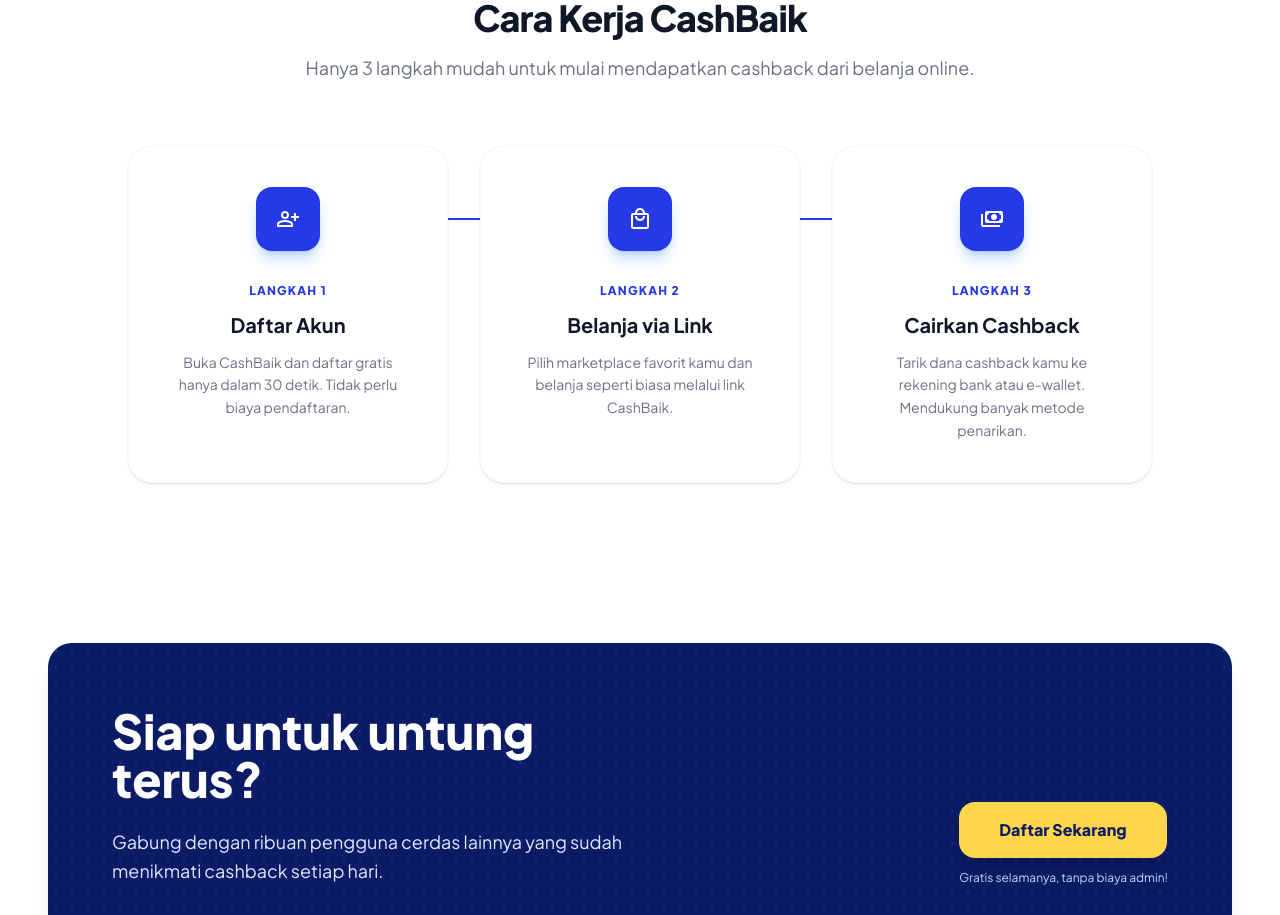
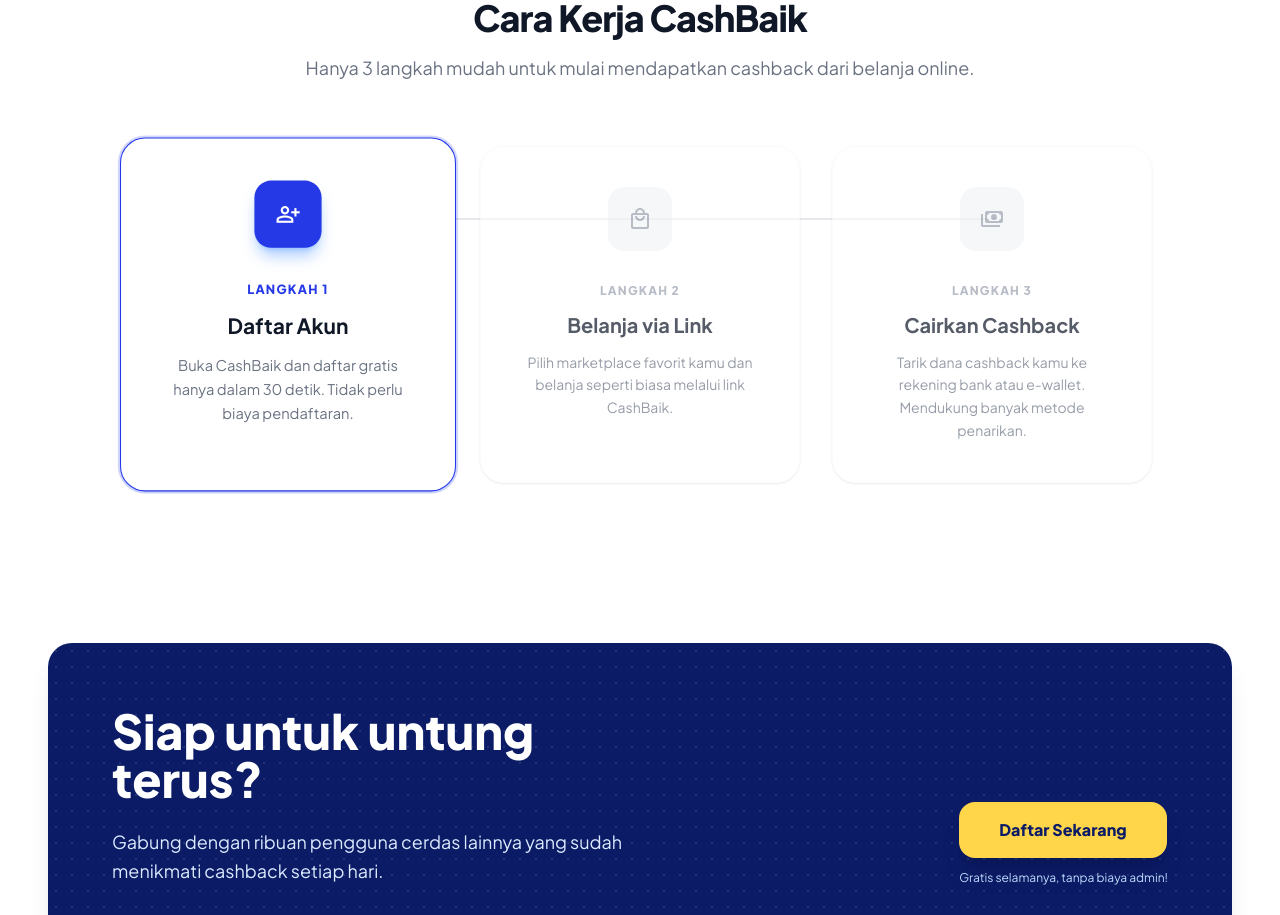
Before and after one commit to rosalindahayin58-source/CashBaik.com, a Vue app: page / in a window 1280 px wide. Shown: the part 1380-2295 px from the top of the page. Built offline with nearby package versions, Linux system fonts and the light colour scheme.

Commit message:
Update semua perubahan

```diff
--- a/src/components/HowItWorks.vue
+++ b/src/components/HowItWorks.vue
@@ -7,7 +7,7 @@
     <div class="max-w-7xl mx-auto px-6 md:px-12 relative">
       <!-- Section Header -->
       <div class="text-center max-w-2xl mx-auto mb-16">
-        <div class="inline-block bg-[#eef0ff] text-[#2539e6] text-xs font-bold px-4 py-1.5 rounded-full mb-6">
+        <div class="inline-block bg-[#eef0ff] text-[#2539e6] text-xs font-bold px-4 py-1.5 rounded-full mb-6 cursor-pointer hover:bg-blue-100 transition-colors" @click="activeStep = 1">
           Mudah & Cepat
         </div>
         <h2 class="text-3xl md:text-4xl font-extrabold text-gray-900 mb-4 tracking-tight">Cara Kerja CashBaik</h2>
@@ -16,58 +16,54 @@
         </p>
       </div>
 
-      <!-- Steps Flow -->
+      <!-- Steps Flow (Interactive Stepper) -->
       <div class="relative max-w-5xl mx-auto">
-        <!-- Connecting Line (Desktop) -->
-        <div class="hidden md:block absolute top-[4.5rem] left-[15%] right-[15%] h-[2px] bg-[#2539e6] z-0"></div>
+        <!-- Connecting Line Background (Desktop) -->
+        <div class="hidden md:block absolute top-[4.5rem] left-[15%] right-[15%] h-[2px] bg-gray-200 z-0"></div>
+        <!-- Connecting Line Progress (Desktop) -->
+        <div
+          class="hidden md:block absolute top-[4.5rem] left-[15%] h-[2px] bg-[#2539e6] z-0 transition-all duration-500 ease-in-out"
+          :style="{ width: `${(activeStep - 1) * 35}%` }"
+        ></div>
 
         <div class="grid grid-cols-1 md:grid-cols-3 gap-6 md:gap-8 relative z-10">
 
-          <!-- Step 1 -->
-          <div class="bg-white rounded-3xl p-8 md:p-10 shadow-sm border border-gray-50 flex flex-col items-center text-center group hover:shadow-md transition-shadow">
+          <div
+            v-for="(step, index) in steps"
+            :key="step.id"
+            @click="activeStep = step.id"
+            :class="[
+              'rounded-3xl p-8 md:p-10 shadow-sm border flex flex-col items-center text-center cursor-pointer transition-all duration-300 transform',
+              activeStep === step.id
+                ? 'bg-white border-[#2539e6] shadow-lg shadow-blue-500/10 scale-105 ring-2 ring-[#2539e6]/20'
+                : 'bg-white/80 border-gray-50 hover:bg-white hover:shadow-md hover:-translate-y-1 opacity-70 hover:opacity-100'
+            ]"
+          >
             <!-- Icon -->
-            <div class="w-16 h-16 bg-[#2539e6] text-white rounded-2xl flex items-center justify-center shadow-lg shadow-blue-500/30 mb-8 transform group-hover:-translate-y-1 transition-transform">
-              <span class="material-symbols-outlined text-3xl" style="font-variation-settings: 'FILL' 0;">person_add</span>
+            <div
+              :class="[
+                'w-16 h-16 rounded-2xl flex items-center justify-center shadow-lg mb-8 transition-colors duration-300',
+                activeStep === step.id ? 'bg-[#2539e6] text-white shadow-blue-500/40' : 'bg-gray-100 text-gray-400 shadow-none'
+              ]"
+            >
+              <span class="material-symbols-outlined text-3xl" style="font-variation-settings: 'FILL' 0;">
+                {{ step.icon }}
+              </span>
             </div>
             <!-- Label -->
-            <div class="text-[#2539e6] text-xs font-black tracking-widest uppercase mb-3">Langkah 1</div>
+            <div
+              :class="[
+                'text-xs font-black tracking-widest uppercase mb-3 transition-colors duration-300',
+                activeStep === step.id ? 'text-[#2539e6]' : 'text-gray-400'
+              ]"
+            >
+              Langkah {{ index + 1 }}
+            </div>
             <!-- Title -->
-            <h3 class="text-xl font-bold text-gray-900 mb-3">Daftar Akun</h3>
+            <h3 class="text-xl font-bold text-gray-900 mb-3">{{ step.title }}</h3>
             <!-- Description -->
-            <p class="text-gray-500 text-sm leading-relaxed">
-              Buka CashBaik dan daftar gratis hanya dalam 30 detik. Tidak perlu biaya pendaftaran.
-            </p>
-          </div>
-
-          <!-- Step 2 -->
-          <div class="bg-white rounded-3xl p-8 md:p-10 shadow-sm border border-gray-50 flex flex-col items-center text-center group hover:shadow-md transition-shadow">
-            <!-- Icon -->
-            <div class="w-16 h-16 bg-[#2539e6] text-white rounded-2xl flex items-center justify-center shadow-lg shadow-blue-500/30 mb-8 transform group-hover:-translate-y-1 transition-transform">
-              <span class="material-symbols-outlined text-3xl" style="font-variation-settings: 'FILL' 0;">local_mall</span>
-            </div>
-            <!-- Label -->
-            <div class="text-[#2539e6] text-xs font-black tracking-widest uppercase mb-3">Langkah 2</div>
-            <!-- Title -->
-            <h3 class="text-xl font-bold text-gray-900 mb-3">Belanja via Link</h3>
-            <!-- Description -->
-            <p class="text-gray-500 text-sm leading-relaxed">
-              Pilih marketplace favorit kamu dan belanja seperti biasa melalui link CashBaik.
-            </p>
-          </div>
-
-          <!-- Step 3 -->
-          <div class="bg-white rounded-3xl p-8 md:p-10 shadow-sm border border-gray-50 flex flex-col items-center text-center group hover:shadow-md transition-shadow">
-            <!-- Icon -->
-            <div class="w-16 h-16 bg-[#2539e6] text-white rounded-2xl flex items-center justify-center shadow-lg shadow-blue-500/30 mb-8 transform group-hover:-translate-y-1 transition-transform">
-              <span class="material-symbols-outlined text-3xl" style="font-variation-settings: 'FILL' 0;">payments</span>
-            </div>
-            <!-- Label -->
-            <div class="text-[#2539e6] text-xs font-black tracking-widest uppercase mb-3">Langkah 3</div>
-            <!-- Title -->
-            <h3 class="text-xl font-bold text-gray-900 mb-3">Cairkan Cashback</h3>
-            <!-- Description -->
-            <p class="text-gray-500 text-sm leading-relaxed">
-              Tarik dana cashback kamu ke rekening bank atau e-wallet. Mendukung banyak metode penarikan.
+            <p class="text-gray-500 text-sm leading-relaxed transition-opacity duration-300">
+              {{ step.description }}
             </p>
           </div>
 
@@ -78,5 +74,28 @@
 </template>
 
 <script setup>
-// Static component representation
+import { ref } from 'vue'
+
+const activeStep = ref(1)
+
+const steps = [
+  {
+    id: 1,
+    icon: 'person_add',
+    title: 'Daftar Akun',
+    description: 'Buka CashBaik dan daftar gratis hanya dalam 30 detik. Tidak perlu biaya pendaftaran.'
+  },
+  {
+    id: 2,
+    icon: 'local_mall',
+    title: 'Belanja via Link',
+    description: 'Pilih marketplace favorit kamu dan belanja seperti biasa melalui link CashBaik.'
+  },
+  {
+    id: 3,
+    icon: 'payments',
+    title: 'Cairkan Cashback',
+    description: 'Tarik dana cashback kamu ke rekening bank atau e-wallet. Mendukung banyak metode penarikan.'
+  }
+]
 </script>
```
